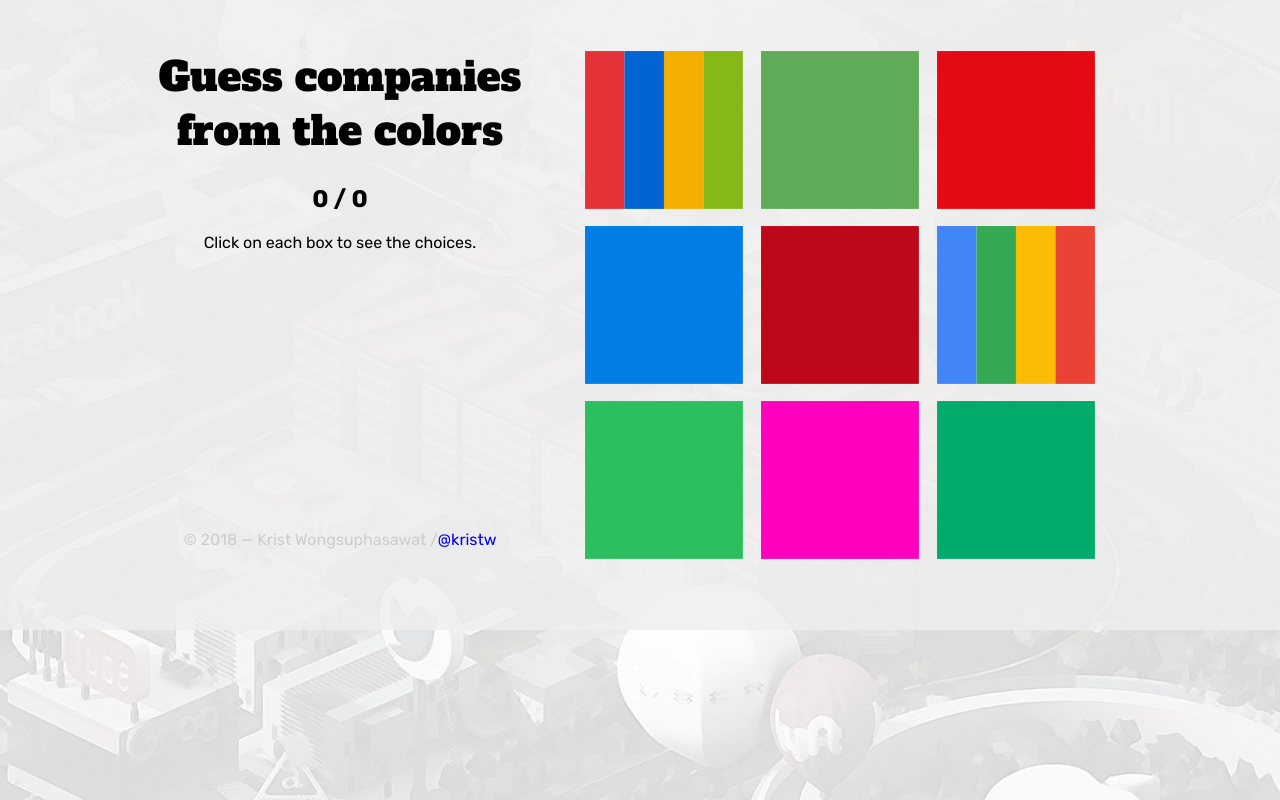
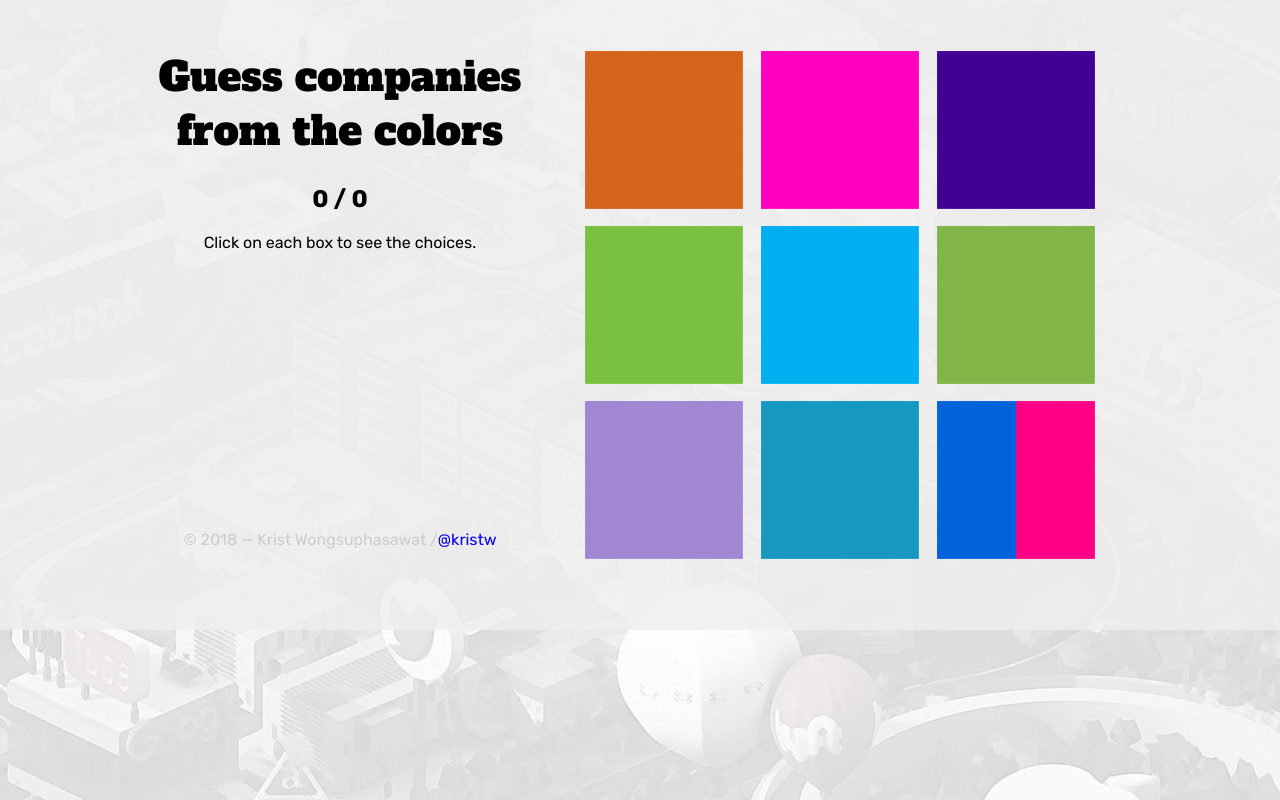
Before and after one commit to kristw/brand-colors, a React (Create React App) app: page / in a window 1280 px wide. Built offline with nearby package versions, Linux system fonts and the light colour scheme.

Commit message:
add more brands

```diff
--- a/src/data/brands.json
+++ b/src/data/brands.json
@@ -124,6 +124,17 @@
     "logo": "test.png"
   },
   {
+    "name": "Microsoft",
+    "link": "https://microsoft.com",
+    "colors": [
+      "#f65314",
+      "#7cbb00",
+      "#00a1f1",
+      "#ffbb00"
+    ],
+    "logo": "test.png"
+  },
+  {
     "name": "Google",
     "link": "https://google.com",
     "colors": [
@@ -185,5 +196,109 @@
       "#ff0084"
     ],
     "logo": "test.png"
+  },
+  {
+    "name": "Etsy",
+    "link": "https://etsy.com",
+    "colors": [
+      "#d5641c"
+    ],
+    "logo": "test.png"
+  },
+  {
+    "name": "Groupon",
+    "link": "https://groupon.com",
+    "colors": [
+      "#82b548"
+    ],
+    "logo": "test.png"
+  },
+  {
+    "name": "Heroku",
+    "link": "https://heroku.com",
+    "colors": [
+      "#6762a6"
+    ],
+    "logo": "test.png"
+  },
+  {
+    "name": "Intuit",
+    "link": "https://intuit.com",
+    "colors": [
+      "#365ebf"
+    ],
+    "logo": "test.png"
+  },
+  {
+    "name": "MailChimp",
+    "link": "https://mailchimp.com",
+    "colors": [
+      "#239ab9"
+    ],
+    "logo": "test.png"
+  },
+  {
+    "name": "Mixpanel",
+    "link": "https://mixpanel.com",
+    "colors": [
+      "#a086d3"
+    ],
+    "logo": "test.png"
+  },
+  {
+    "name": "Nvidia",
+    "link": "https://nvidia.com",
+    "colors": [
+      "#76b900"
+    ],
+    "logo": "test.png"
+  },
+  {
+    "name": "Oracle",
+    "link": "https://oracle.com",
+    "colors": [
+      "#ff0000"
+    ],
+    "logo": "test.png"
+  },
+  {
+    "name": "Quora",
+    "link": "https://quora.com",
+    "colors": [
+      "#a82400"
+    ],
+    "logo": "test.png"
+  },
+  {
+    "name": "Reddit",
+    "link": "https://reddit.com",
+    "colors": [
+      "#ff4500"
+    ],
+    "logo": "test.png"
+  },
+  {
+    "name": "Salesforce",
+    "link": "https://salesforce.com",
+    "colors": [
+      "#1798c1"
+    ],
+    "logo": "test.png"
+  },
+  {
+    "name": "Skype",
+    "link": "https://skype.com",
+    "colors": [
+      "#00aff0"
+    ],
+    "logo": "test.png"
+  },
+  {
+    "name": "Spotify",
+    "link": "https://spotify.com",
+    "colors": [
+      "#1db954"
+    ],
+    "logo": "test.png"
   }
 ]
--- a/src/reducer.js
+++ b/src/reducer.js
@@ -9,6 +9,7 @@ const reducer = (state = {
   catalog: new Catalog(brandsData),
   page: 0,
   cells: [],
+  actions: [],
 }, action) => {
   const { payload } = action;
 
```
